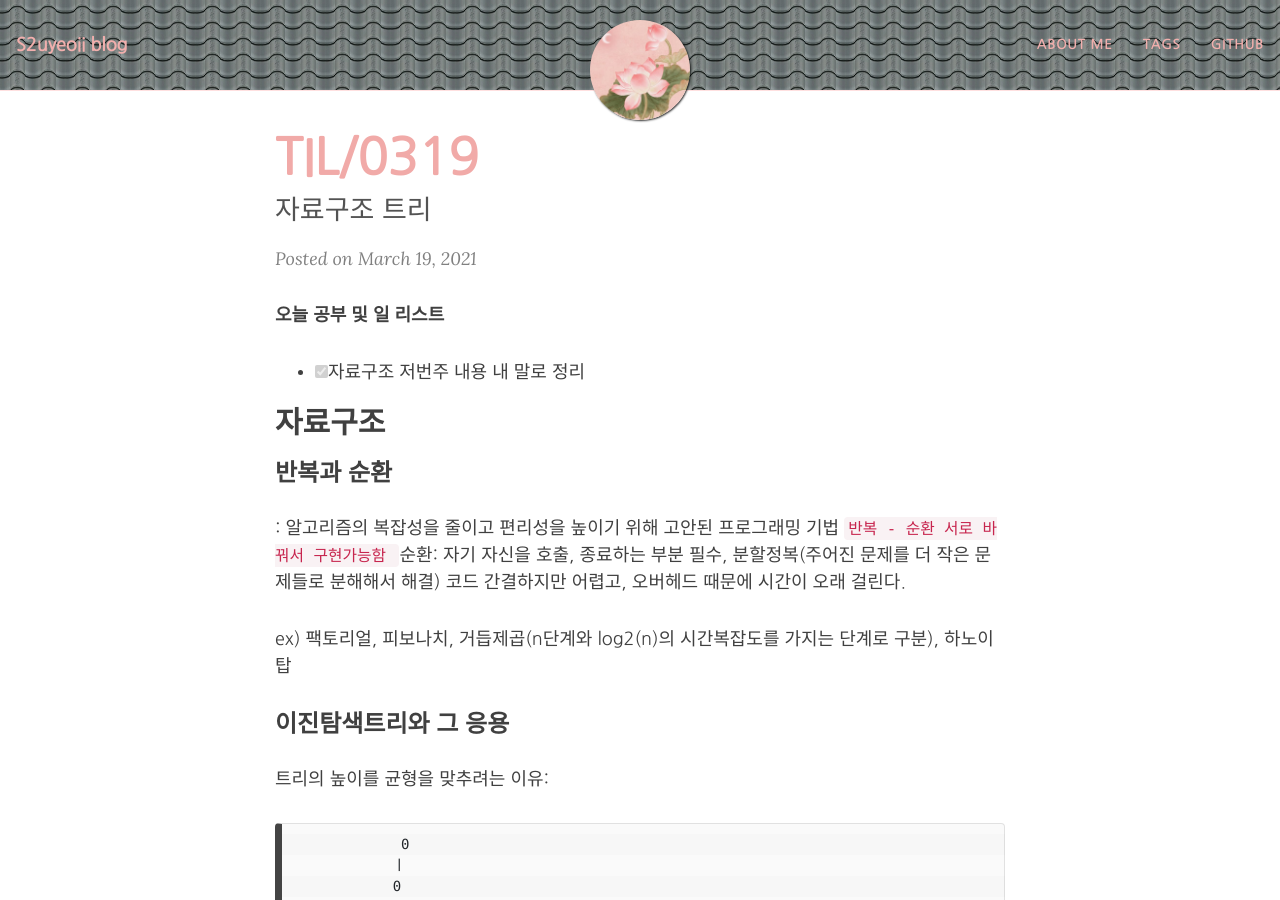
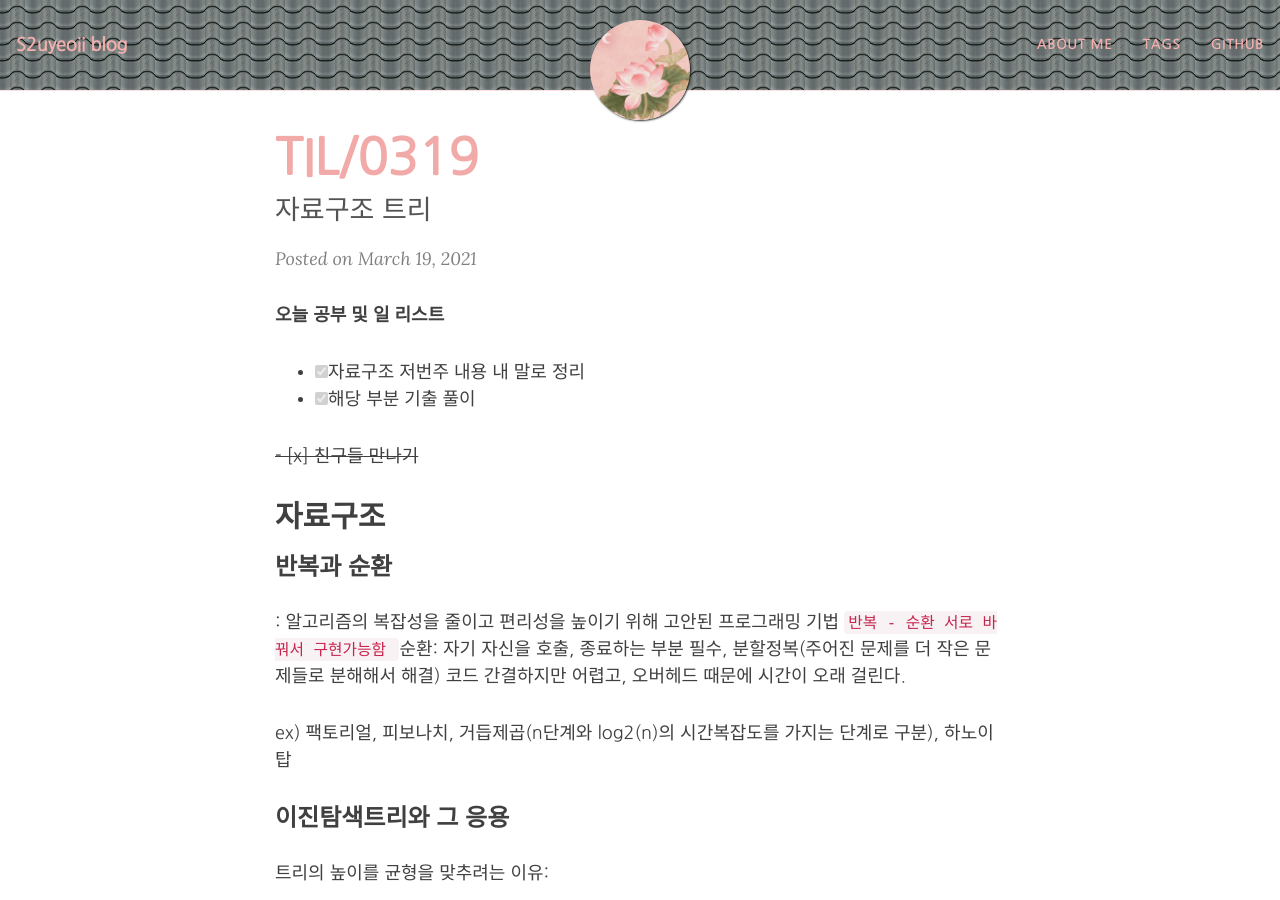
Before and after one commit to yeoneed/yeoneed.github.io, a Jekyll site: the page built from _posts/2021-03-19-TIL-0319.md, in a window 1280 px wide and 900 px high. Built offline with Jekyll 4.4.1, drawn with Linux system fonts in a browser that asks for light colours; nearby versions of some CDN libraries; some web fonts are replaced; comment, search, counter and statistics services are not loaded.

Commit message:
Update 2021-03-19-TIL-0319.md

```diff
--- a/_posts/2021-03-19-TIL-0319.md
+++ b/_posts/2021-03-19-TIL-0319.md
@@ -9,7 +9,9 @@ tags: [TIL]
 **오늘 공부 및  일 리스트**
 
  - [x] 자료구조 저번주 내용 내 말로 정리
+ - [x] 해당 부분 기출 풀이
 
+ ~~- [x] 친구들 만나기~~
 ## 자료구조
 ### 반복과 순환
 : 알고리즘의 복잡성을 줄이고 편리성을 높이기 위해 고안된 프로그래밍 기법
```
